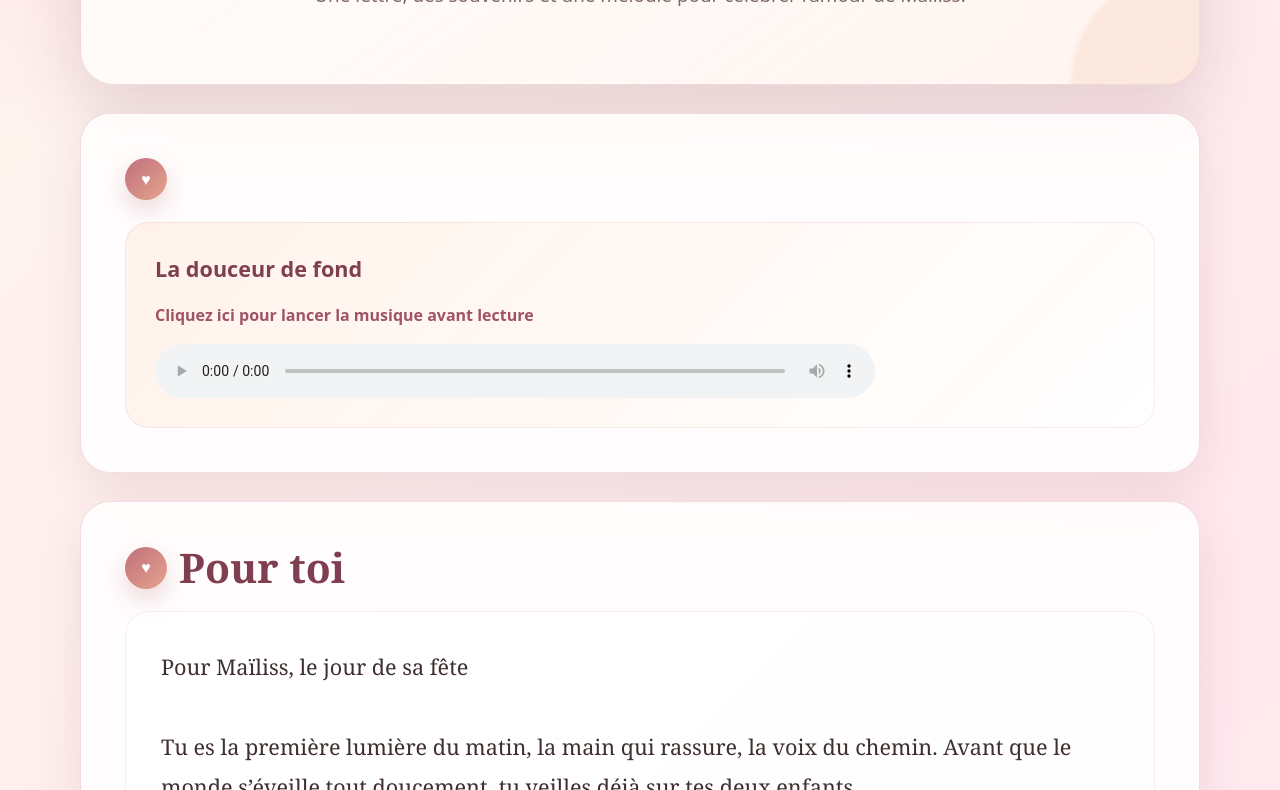
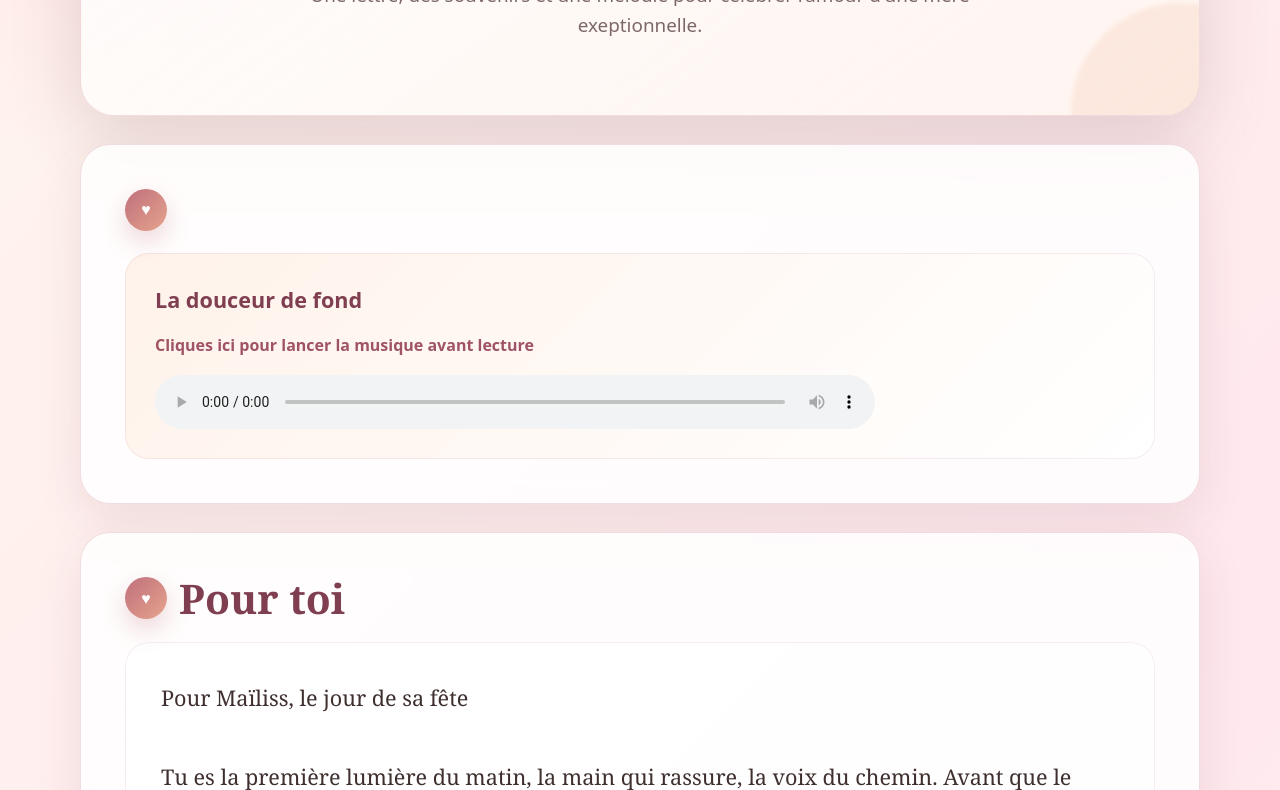
Before and after one commit to jeemake/F-teDesM-res, a plain HTML site: page index.html in a window 1280 px wide. Shown: the part 404-1194 px from the top of the page. Drawn offline with Linux system fonts and the light colour scheme.

Commit message:
Update subtitle and audio instruction text: sous titre changé

```diff
--- a/index.html
+++ b/index.html
@@ -364,7 +364,7 @@
     <header>
       <p class="eyebrow">Pour toi la Mama</p>
       <h1> Aujourd'hui C'est ta fête </h1>
-      <p class="subtitle">Une lettre, des souvenirs et une mélodie pour célébrer l’amour de Maïliss.</p>
+      <p class="subtitle">Une lettre, des souvenirs et une mélodie pour célébrer l’amour d'une mère exeptionnelle.</p>
     </header>
 
     <main>
@@ -372,7 +372,7 @@
         <h2 class="section-title" id="music-title"></h2>
         <div class="music-card">
           <p class="track-title">La douceur de fond</p>
-          <label class="audio-instruction" for="main-audio">Cliquez ici pour lancer la musique avant lecture</label>
+          <label class="audio-instruction" for="main-audio">Cliques ici pour lancer la musique avant lecture</label>
           <audio id="main-audio" controls preload="metadata">
             <source src="Mother's Lullaby.mp3" type="audio/mpeg">
             Votre navigateur ne prend pas en charge le lecteur audio HTML5.
```
